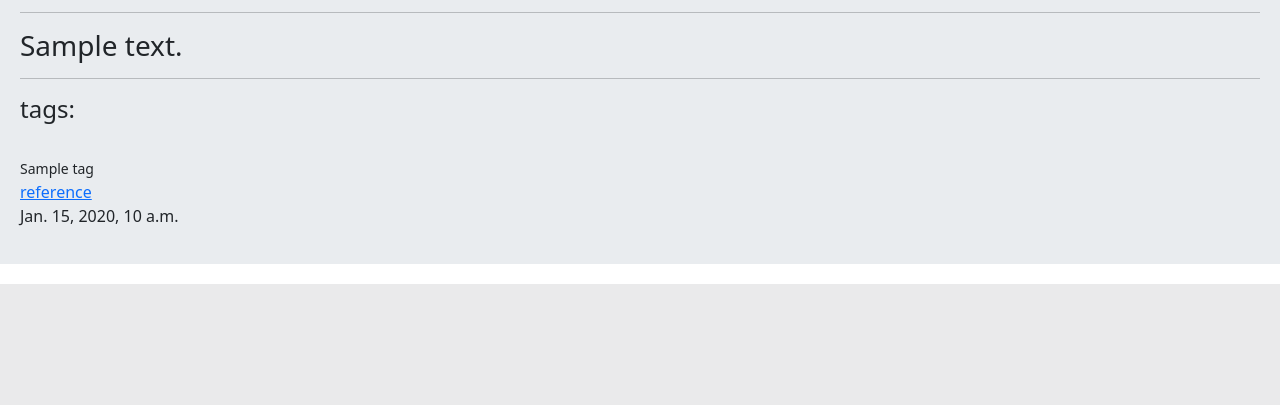
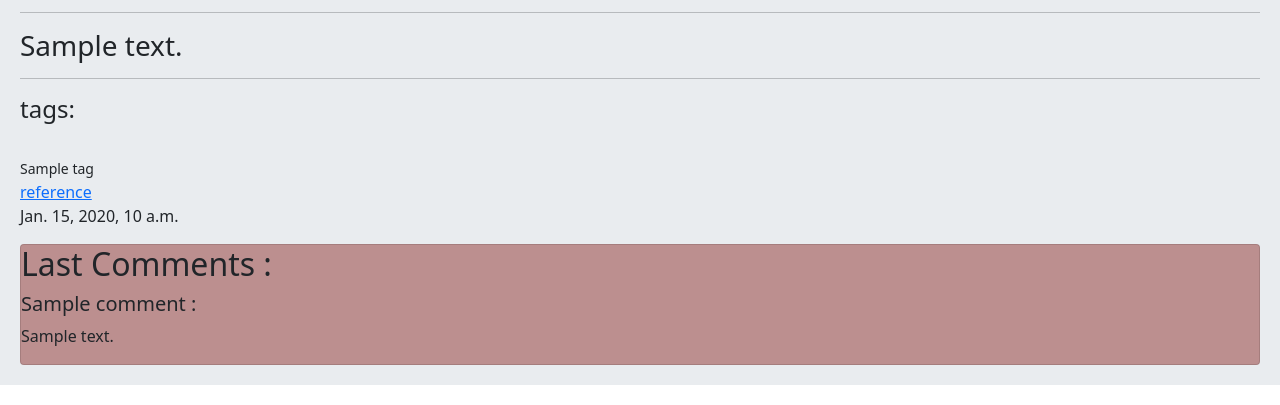
Before and after one commit to Amir-Bahrami1377/MaktabShari-exercises, a Django app: template HW14/templates/detail.html in a window 1280 px wide. Shown: the part 683-1088 px from the top of the page. Before the commit the page ends 967 px from the top, so only its background shows below. Run offline with Django 4.2, Linux system fonts and the light colour scheme; the template is opened without the code that fills it: most values are stand-ins (such as "Sample title", 1, 10 or a date in 2020); grey boxes marked "Sample" are stand-in pictures; parts of the project's set-up code (start-up, migrations or seed data) failed here and were passed over.

Commit message:
feat: now i can display comments on detail page

```diff
--- a/HW14/post/models.py
+++ b/HW14/post/models.py
@@ -13,7 +13,7 @@ class Post(Document):
     content = StringField()
     detail = StringField()
     author = ListField(StringField(max_length=30))
-    image_path = StringField()
+    image_path = StringField(default="https://www.freeiconspng.com/uploads/no-image-icon-10.png")
     link_url = StringField()
     created_at = DateTimeField(default=datetime.datetime.utcnow())
     tags = ListField(StringField(max_length=30))
@@ -22,9 +22,10 @@ class Post(Document):
     meta = {'allow_inheritance': True}
 
 
-# post1 = Post(title='post3', author='akber', link_url='https://docs.mongoengine.com/')
+# post1 = Post(title='post3', author=['arta'], link_url='https://docs.mongoengine.com/')
 # post1.content = 'you looks pretty cool.'
 # post1.image_path = 'https://beginnersbook.com/wp-content/uploads/2017/09/MongoDB_Delete_Document.jpg'
 # post1.tags = ['akberdb', 'mongoengine']
 # post1.detail = 'detail : lhfw;fhreweghr;ghr;ewugh;rfgvjfshggewhg;rgho;qghr;egqurh;oghq;gurgheoghregh;oerhg'
+# post1.comments = [Comment(name="akbar jun", content="django is cool")]
 # post1.save()
--- a/HW14/post/views.py
+++ b/HW14/post/views.py
@@ -1,10 +1,11 @@
 from django.shortcuts import render, redirect
+from django.views import View
 from post.models import Post, Comment
 from post.forms import CreatePostForm, UpdatePostForm
 
 
 def home(request):
-    posts = Post.objects
+    posts = Post.objects.order_by('-created_at', 'title')
     return render(request, 'home.html', context={'posts': posts})
 
 
@@ -62,9 +63,9 @@ def update(request, post_title):
         post1.update(author=str_author)
 
     if request.method == 'POST':
-        Post.objects(title=f'{post_title}').delete()
         form = UpdatePostForm(request.POST)
         if form.is_valid():
+            Post.objects(title=f'{post_title}').delete()
             cd = form.cleaned_data
             post = Post()
             if cd.get('title'):
--- a/HW14/templates/detail.html
+++ b/HW14/templates/detail.html
@@ -15,7 +15,7 @@
     {% endif %}
 
     {% if post.image_path %}
-        <br><img style="height: 400px; width: 400px" src="{{ post.image_path }}">
+        <br><img style="height: 400px; width: 400px" src="{{ post.image_path }}" alt="">
     {% endif %}
 
     {% if post.content %}
@@ -39,5 +39,17 @@
     {% if post.created_at %}
         <p>{{ post.created_at }}</p>
     {% endif %}
+    <div class="card" style="background:rosybrown; padding: 0px">
+
+        <h2>Last Comments :</h2>
+        {% if post.comments %}
+            {% for comment in post.comments %}
+                <h5>{{ comment.name }} :</h5>
+                <p>{{ comment.content }}</p>
+            {% endfor %}
+        {% endif %}
+
+    </div>
+
 
 {% endblock %}
--- a/HW14/templates/home.html
+++ b/HW14/templates/home.html
@@ -7,7 +7,7 @@
     {% for post in posts %}
         <div class="card" style="padding: 8px">
             <a class="card-body" href="{% url 'details' post.title %}" style="padding: 0px"><h3>{{ post.title }}</h3></a><br/>
-            <img style="width: 200px; height: 200px" src="{{ post.image_path }}">
+            <img style="width: 200px; height: 200px" src="{{ post.image_path }}" alt="">
             {% if post.content %}
                 <p>{{ post.content }}</p>
             {% endif %}
```
